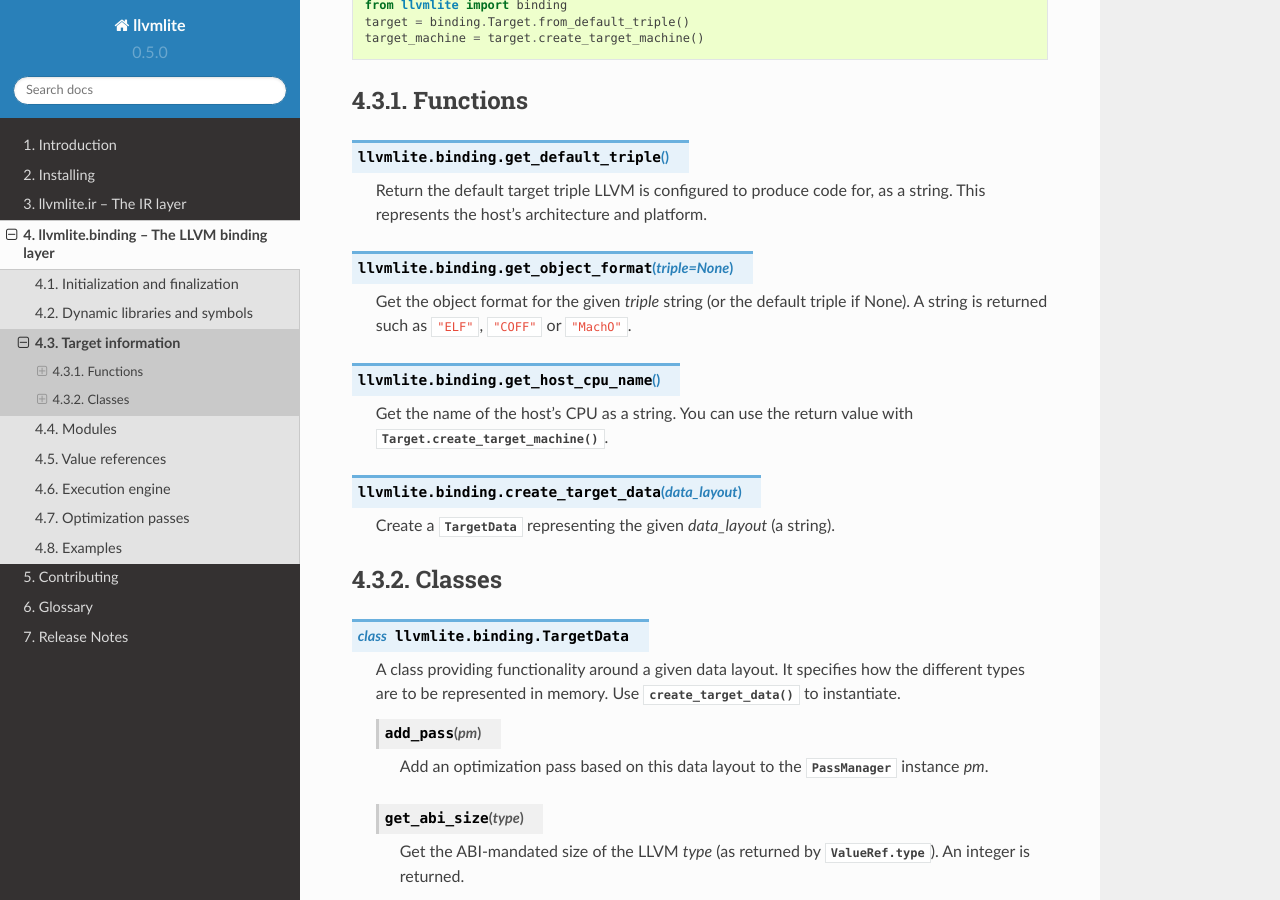
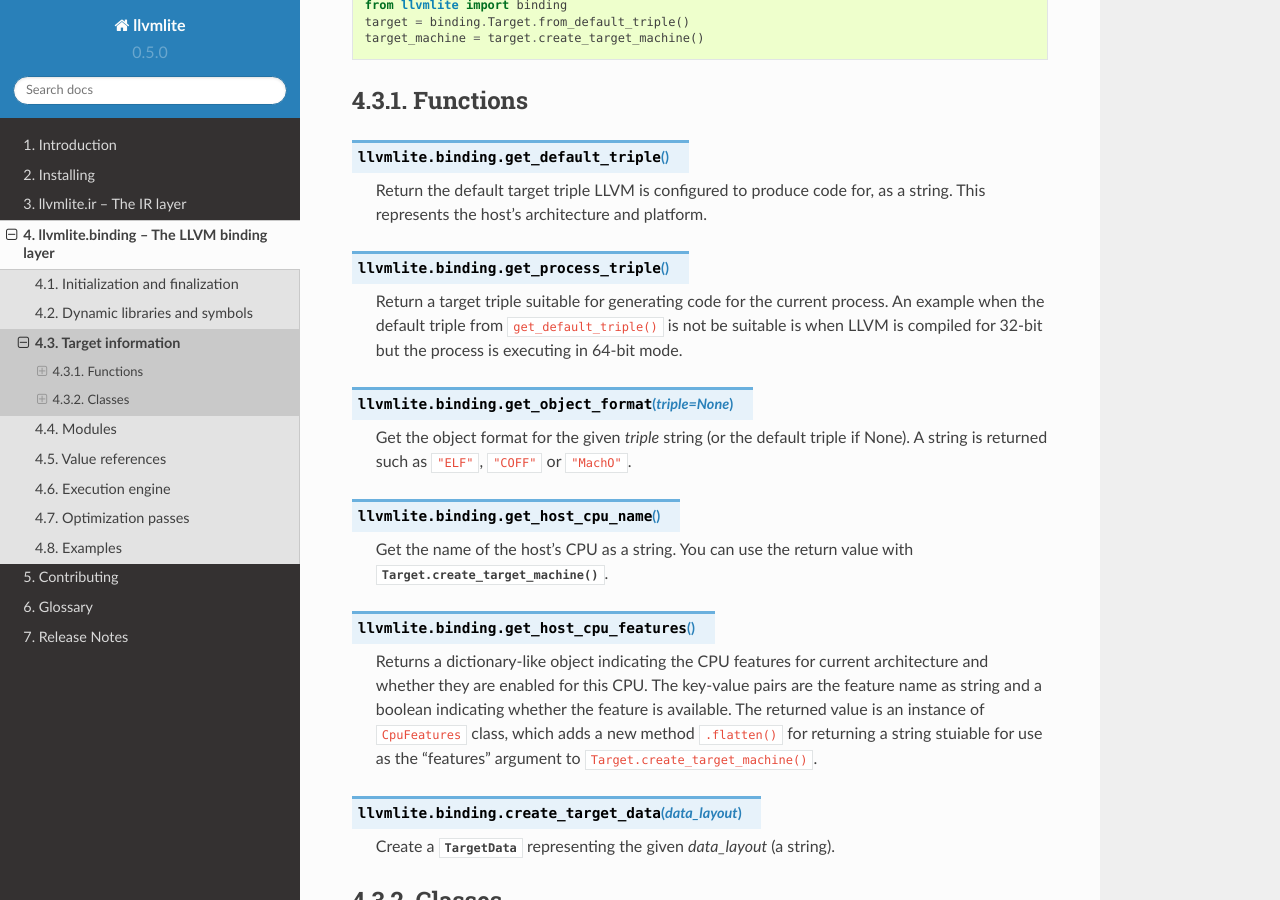
Before and after one commit to numba/llvmlite, a Sphinx documentation site: the page built from docs/source/binding/targets.rst, in a window 1280 px wide and 900 px high, scrolled down 297 px. Built offline with Sphinx 7.4.7 and the Read the Docs theme 2.0.0, drawn with Linux system fonts in a browser that asks for light colours.

Commit message:
Update docs

```diff
--- a/docs/source/binding/targets.rst
+++ b/docs/source/binding/targets.rst
@@ -24,6 +24,13 @@ Functions
    Return the default target triple LLVM is configured to produce code for,
    as a string.  This represents the host's architecture and platform.
 
+.. function:: get_process_triple()
+
+   Return a target triple suitable for generating code for the current process.
+   An example when the default triple from ``get_default_triple()`` is not be
+   suitable is when LLVM is compiled for 32-bit but the process is executing
+   in 64-bit mode.
+
 .. function:: get_object_format(triple=None)
 
    Get the object format for the given *triple* string (or the default
@@ -34,6 +41,15 @@ Functions
 
    Get the name of the host's CPU as a string.  You can use the
    return value with :meth:`Target.create_target_machine()`.
+
+.. function:: get_host_cpu_features()
+
+   Returns a dictionary-like object indicating the CPU features for current
+   architecture and whether they are enabled for this CPU.  The key-value pairs
+   are the feature name as string and a boolean indicating whether the feature
+   is available.  The returned value is an instance of ``CpuFeatures`` class,
+   which adds a new method ``.flatten()`` for returning a string stuiable for
+   use as the "features" argument to ``Target.create_target_machine()``.
 
 .. function:: create_target_data(data_layout)
 
```
Also changed, not shown: 1 other file.
